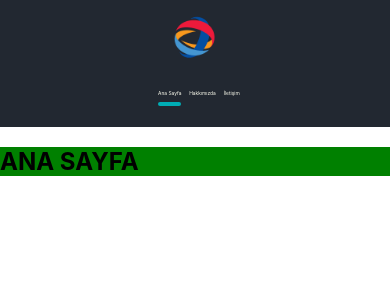
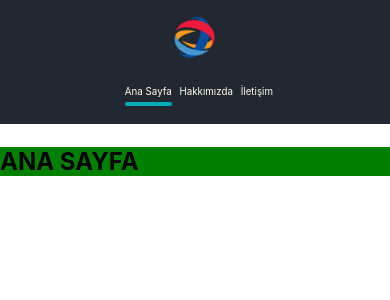
Before and after one commit to ibrahimyilgor/lawyer, a React (Create React App) app: page / in a window 390 px wide. Shown: the top 300 px of the page. Built offline with nearby package versions, Linux system fonts and the light colour scheme; what google-maps-react would draw is missing.

Commit message:
feat: test for phones

```diff
--- a/src/Navigation/TopNav.css
+++ b/src/Navigation/TopNav.css
@@ -5,29 +5,31 @@
   display:table;
   background-color:#222831 ;
   color:honeydew ;
-  height: 15vh;
+  height: 14.75vh;
   width: 100vw;
 }
 
 .Link {
   color:ivory ;
   text-decoration: 'none';
-  font-size: 1.25vw;
+  font-size: 2.5vmin;
   text-decoration: none;
 }
 
 .Link:hover {
   background-color:#00ADB5 ;
+  border-radius: 0.5vmin;
 }
 
 .SelectedLink {
   color:ivory ;
   text-decoration: none;
-  font-size: 1.25vw;
+  font-size: 2.5vmin;
 }
 
 .SelectedLink:hover {
   background-color: #00ADB5;
+  border-radius: 0.5vmin;
 }
 
 .Highlight {
@@ -48,3 +50,7 @@
   display:inline-block;
   margin-left: 2vw;
 }
+
+.Line {
+  height: 0.25vh;
+}
--- a/src/Navigation/TopNavigation.js
+++ b/src/Navigation/TopNavigation.js
@@ -23,6 +23,7 @@ const TopNavigation = () => {
 
 
   return (
+    <div>
       <div  className="TopNav">
         <div>
           <img alt="logo" width="100px" src={logo} />
@@ -40,6 +41,9 @@ const TopNavigation = () => {
           <div className={selected===3 ? "Highlight" : "NoHighlight"}></div>
         </div>
       </div>
+      <div className="Line">
+      </div>
+        </div>
   );
 }
 
--- a/src/Pages/Contact.css
+++ b/src/Pages/Contact.css
@@ -24,3 +24,30 @@
     padding-top: 1vh;
     padding-left: 1vw;
 }
+
+@media (orientation: portrait){
+    .Text {
+        text-align: justify;
+        color:#EEEEEE;
+    }
+
+    .Root{
+        flex-direction: column;
+    }
+
+    .Left{
+        background-color:#393E46 ;
+        color:darkslategray ;
+        height: 42.5vh;
+        width: 100vw;
+        padding-left: 1vw;
+    }
+
+    .Right{
+        background-color:#393E46 ;
+        height: 42.5vh;
+        width: 98vw;
+        padding-top: 1vh;
+        padding-left: 1vw;
+    }
+}
--- a/src/Pages/Home.js
+++ b/src/Pages/Home.js
@@ -1,5 +1,6 @@
 import React, {useEffect} from "react";
 import './Home.css';
+import { AutoRotatingCarousel, Slide } from "material-auto-rotating-carousel";
 
 const Home = () => {
 
```
Also changed, not shown: 1 other file (tests, documents, lock files or other folders). Lines whose indentation alone changed are shown as unchanged.
